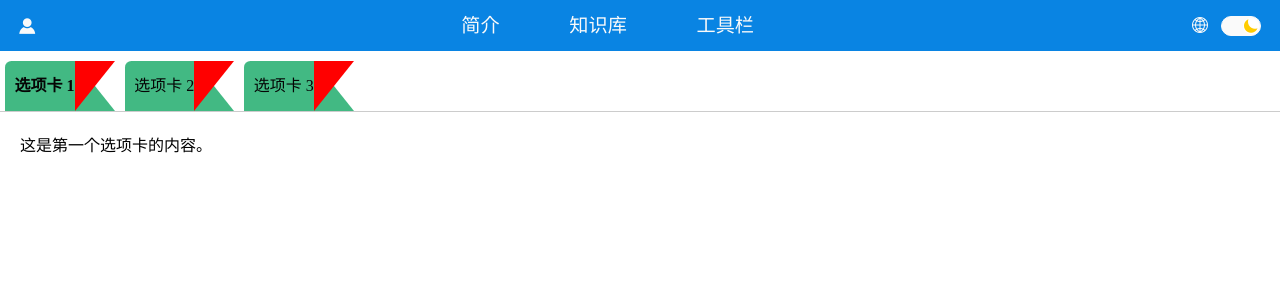
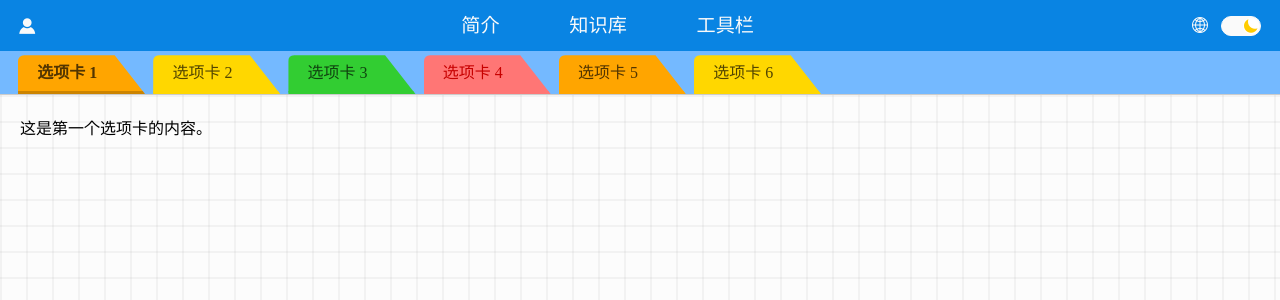
Before and after one commit to cry625/caorunyi, a Vue app in the folder cry/: page /#/tools in a window 1280 px wide. Shown: the top 300 px of the page. Built offline with nearby package versions, Linux system fonts and the light colour scheme.

Commit message:
240812A_tabs组件封装完成

```diff
--- a/cry/package.json
+++ b/cry/package.json
@@ -14,6 +14,7 @@
     "element-plus": "^2.7.6",
     "pinia": "^2.1.7",
     "pinia-plugin-persist": "^1.0.0",
+    "tinycolor2": "^1.6.0",
     "vue": "^3.4.29",
     "vue-router": "^4.3.3"
   },
--- a/cry/src/assets/base.css
+++ b/cry/src/assets/base.css
@@ -93,8 +93,8 @@ body {
   width: 100%;
   min-height: 380px;
   background-color: var(--grid-bg);
-  background-image: linear-gradient(to right, var(--grid-stripe) 1px, transparent 0),
-    linear-gradient(to bottom, var(--grid-stripe) 1px, transparent 0);
+  background-image: linear-gradient(to right, var(--grid-stripe) 2px, transparent 0),
+    linear-gradient(to bottom, var(--grid-stripe) 2px, transparent 0);
   background-size: 26px 26px;
 }
 
--- a/cry/src/assets/theme.css
+++ b/cry/src/assets/theme.css
@@ -35,7 +35,8 @@
     /* 系统中背景颜色 */
     --primary-bg-white: #fcfcfc;
     --primary-bg-greywhite: #f1f1f1;
-
+    --primary-bg-tag-white:#fcfcfc;
+    --primary-grid-bg-white:#fcfcfc;
     --grid-bg: #fcfcfc;
     --grid-stripe: #3c0a1e0a;
     /* 系统中文字颜色 */
@@ -77,7 +78,8 @@
   /* 系统中背景颜色 */
   --primary-bg-white: #fcfcfc;
   --primary-bg-greywhite: #f1f1f1;
-
+  --primary-bg-tag-white:#fcfcfc;
+  --primary-grid-bg-white:#fcfcfc;
   --grid-bg: #fcfcfc;
   --grid-stripe: #3c0a1e0a;
   /* 系统中文字颜色 */
@@ -116,7 +118,8 @@
     /* 系统中背景颜色 */
     --primary-bg-white: #fcfcfc;
     --primary-bg-greywhite: #f1f1f1;
-
+    --primary-bg-tag-white:#5B626E;
+    --primary-grid-bg-white:#747d8c;
     --grid-bg: #434B59ff;
     --grid-stripe: #7278824f;
     /* 系统中文字颜色 */
@@ -157,7 +160,8 @@
   /* 系统中背景颜色 */
   --primary-bg-white: #fcfcfc;
   --primary-bg-greywhite: #f1f1f1;
-
+  --primary-bg-tag-white:#5B626E;
+  --primary-grid-bg-white:#747d8c;
   --grid-bg: #434B59ff;
   --grid-stripe: #7278824f;
   /* 系统中文字颜色 */
@@ -172,6 +176,4 @@
   --primary-text-green: #2bad75;
   /* 系统中图标颜色 */
   --primary-icon-grey: #757575;
-
-
 }
--- a/cry/src/components/Card/GalleryCard.vue
+++ b/cry/src/components/Card/GalleryCard.vue
@@ -14,7 +14,7 @@
                 <i class="iconfont icon-gengduo"></i>
               </div>
               <div class="tag-group">
-                <el-tag :class="{'tag-orange':get_color_with_id(id)=='var(--primary-tag-orange)','tag-pink':get_color_with_id(id)=='var(--primary-tag-pink)'}" effect="plain" v-for="id in item.label">{{ get_label_with_id(id) }}</el-tag>
+                <el-tag :class="{'tag-orange':get_color_with_id(id)=='var(--primary-tag-orange)','tag-pink':get_color_with_id(id)=='var(--primary-tag-pink)'}" effect="plain" v-for="(id,key) in item.label" :key="key">{{ get_label_with_id(id) }}</el-tag>
               </div>
               <div class="line-black">
                 {{ item.remark }}
--- a/cry/src/components/Tabs.vue
+++ b/cry/src/components/Tabs.vue
@@ -1,77 +1,115 @@
 <template>
-    <div>
+    <div class="container">
         <div class="tabs">
-            <div v-for="tab in tabs" :key="tab.name" class="tab" :class="{ active: activeTab === tab.name }"
-                @click="activeTab = tab.name">
+            <div v-for="tab in tabsWithColors" :key="tab.name" class="tab" :class="{ active: activeTab === tab.name }"
+                :style="{ backgroundColor: tab.color, color: tab.fontcolor, borderBottomColor: activeTab === tab.name ? tab.darkencolor : tab.color, borderBottomWidth: activeTab === '2px', borderBottomStyle:'solid'}"
+                @click="selectTab(tab.name)">
                 {{ tab.label }}
             </div>
         </div>
-        <div class="tab-content">
+        <div class="tab-content" :style="tabStyle">
             <slot :activeTab="activeTab" />
         </div>
     </div>
 </template>
 
 <script setup>
-import { ref } from 'vue';
-
+import { ref, computed } from 'vue';
+import tinycolor from 'tinycolor2';
 const props = defineProps({
     tabs: {
         type: Array,
         required: true
     }
 });
+const selectedTabColor = ref(null); // 用于存储当前选中的标签颜色
+function updateSelectedTabColor(color) {
+    selectedTabColor.value = color;
+}
+// 修改 activeTab 的设置方式，以便同时更新 selectedTabColor
+function selectTab(name) {
+    const tab = tabsWithColors.value.find(t => t.name === name);
+    if (tab) {
+        activeTab.value = name;
+        updateSelectedTabColor(tab.color); // 更新选中的标签颜色
+    }
+}
+// 随机生成颜色
+const colors = ['#FFA500', '#FFD700', '#32CD32', '#ff7675']; // 橙色、黄色、绿色、红色
+const tabsWithColors = computed(() => {
+    return props.tabs.map((tab, index) => ({
+        ...tab,
+        color: colors[index % colors.length], // 使用索引来循环选择颜色
+        darkencolor: darkenColor(colors[index % colors.length], 10), // 加深颜色
+        fontcolor: darkenColor(colors[index % colors.length], 34)// 加深文字颜色
+    }));
+});
+function darkenColor(hexColor, amount = 10) {
+    const color = tinycolor(hexColor);
+    color.darken(amount); // 加深颜色
+    return color.toHexString(); // 返回十六进制字符串
+}
+const activeTab = ref(tabsWithColors.value[0].name);
 
-const activeTab = ref(props.tabs[0].name);
+const tabStyle = computed(() => {
+    // 将十六进制颜色转换为RGBA（这里我们假设alpha值为0.04）
+    const rgbaColor = hexToRgba(darkenColor(selectedTabColor.value,50), 0.04);
+
+    // 创建并返回样式对象
+    return {
+        backgroundImage: `linear-gradient(to right, ${rgbaColor} 2px, transparent 0), linear-gradient(to bottom, ${rgbaColor} 2px, transparent 0)`,
+        backgroundSize: '26px 26px',
+        backgroundColor:'var(--primary-grid-bg-white)'
+    };
+});
+// 辅助函数：将十六进制颜色转换为RGBA
+function hexToRgba(hex, alpha) {
+    if (!hex || typeof hex !== 'string' || hex.length < 7) {
+        // 返回一个默认值或抛出错误，取决于你的需求
+        console.error('Invalid hex color format:', hex);
+        return 'rgba(0, 0, 0, 0)'; // 或者你可以选择返回一个透明的RGBA颜色
+    }
+
+    // 去除可能存在的#字符
+    hex = hex.startsWith('#') ? hex.slice(1) : hex;
+
+    const r = parseInt(hex.slice(0, 2), 16),
+        g = parseInt(hex.slice(2, 4), 16),
+        b = parseInt(hex.slice(4, 6), 16);
+
+    return `rgba(${r}, ${g}, ${b}, ${alpha})`;
+}
 </script>
 
 <style scoped>
 .tabs {
     display: flex;
     border-bottom: 1px solid #ccc;
-    padding-top: 10px;;
+    padding-top: 4px;
+    padding-left: 14px;
+    background: var(--primary-theme-lightblue);
 }
 
 .tab {
+    height: 36px;
+    line-height: 36px;
     border-top-left-radius: 0.4rem;
-    border-top-right-radius: 0.4rem;
-    margin: 10px 20px;
-    padding-left: 0.6rem;
-    width: 100px;
-    line-height: 50px;
-    height: 50px;
+    clip-path: polygon(0 100%, 100% 100%, 76% 0, 0% 0);
     cursor: pointer;
     position: relative;
-    margin: 0 5px;
-    color: rgb(5, 5, 5);
-    /* 字体颜色 */
-    transition: background-color 0.3s;
-    background: #42b983;
+    margin: 0 4px;
+    padding-left: 1.2rem;
+    padding-right: 3rem;
+    color: var(--primary-text);
 }
 
 .tab.active {
     font-weight: bold;
-    /* border-bottom: 2px solid #42b983; */
-}
-
-.tab::after{
-    content:'';
-    position: absolute;
-    width: 0;
-    height: 0;
-    border-top: 25px solid  red;
-    border-bottom: 25px solid transparent;
-    border-left: 20px solid red;
-    border-right: 20px solid #fff;
-    right: 0;
-}
-
-.tab.active::before {
-    background: linear-gradient(90deg, #42b983, #67d0e3);
-    /* 激活状态的颜色 */
 }
 
 .tab-content {
     padding: 20px;
+    width: 100%;
+    height: 100%;
 }
 </style>
--- a/cry/src/views/Tools.vue
+++ b/cry/src/views/Tools.vue
@@ -14,6 +14,9 @@ import Tabs from '@/components/Tabs.vue';
 const tabs = [
   { name: 'tab1', label: '选项卡 1' },
   { name: 'tab2', label: '选项卡 2' },
-  { name: 'tab3', label: '选项卡 3' }
+  { name: 'tab3', label: '选项卡 3' },
+  { name: 'tab4', label: '选项卡 4' },
+  { name: 'tab5', label: '选项卡 5' },
+  { name: 'tab6', label: '选项卡 6' }
 ];
 </script>
```
Also changed, not shown: 1 other file (tests, documents, lock files or other folders).
